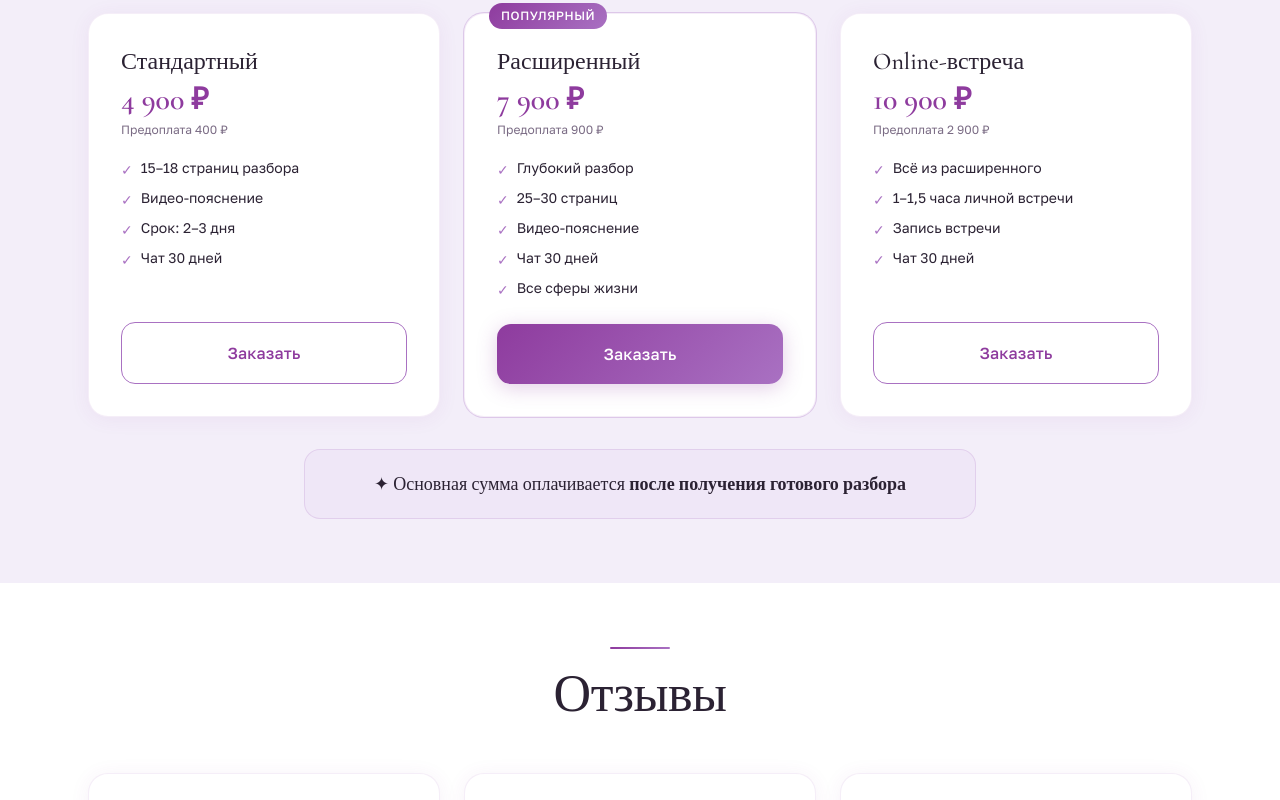
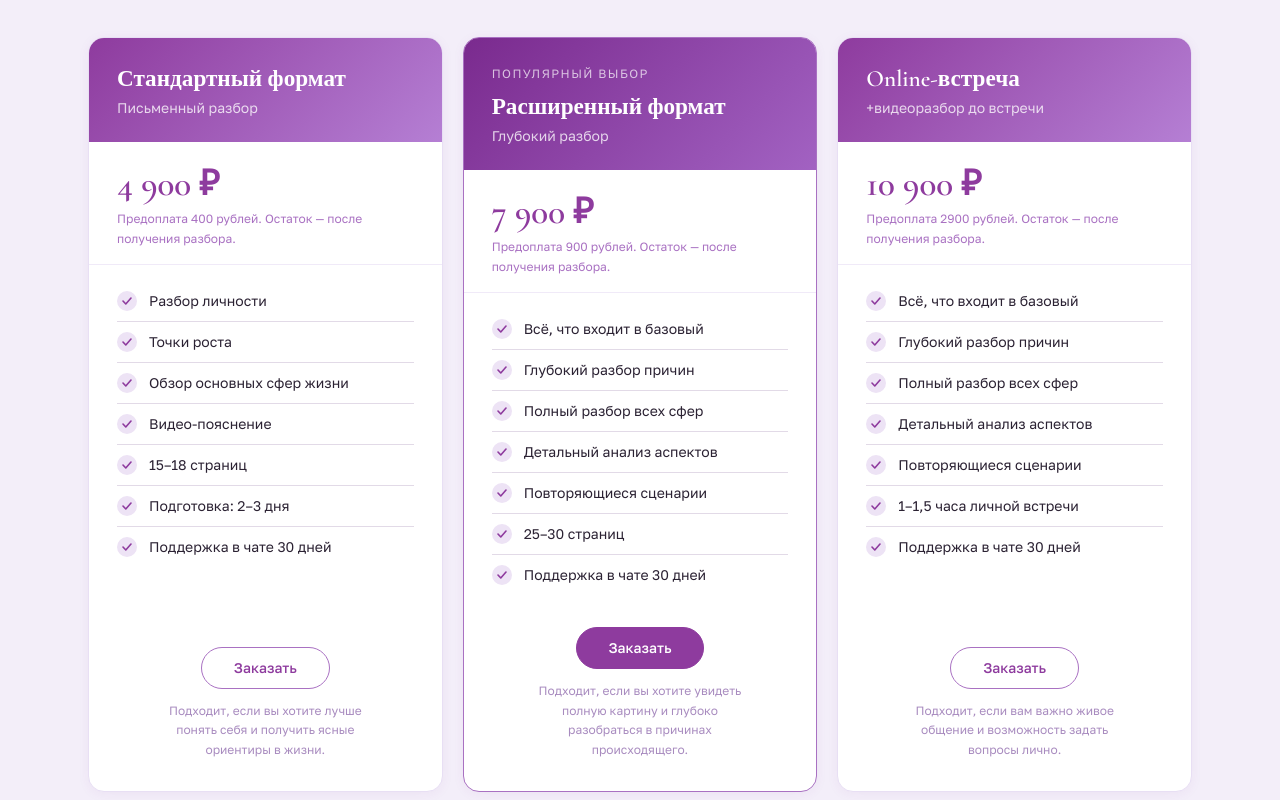
Before and after one commit to pr-poehali-dev/astrology-website-1, a React (Vite) app: page /natal in a window 1280 px wide. Shown: the part 2920-3720 px from the top of the page. Built offline with nearby package versions, Linux system fonts and the light colour scheme.

Commit message:
Переделка блока тарифов натальной карты

```diff
--- a/src/pages/Natal.tsx
+++ b/src/pages/Natal.tsx
@@ -35,25 +35,55 @@ const whatYouGet = [
 
 const tariffs = [
   {
-    name: 'Стандартный',
+    name: 'Стандартный формат',
+    subtitle: 'Письменный разбор',
     price: '4 900 ₽',
-    prepay: 'Предоплата 400 ₽',
+    prepayNote: 'Предоплата 400 рублей. Остаток — после получения разбора.',
     popular: false,
-    features: ['15–18 страниц разбора', 'Видео-пояснение', 'Срок: 2–3 дня', 'Чат 30 дней'],
+    features: [
+      'Разбор личности',
+      'Точки роста',
+      'Обзор основных сфер жизни',
+      'Видео-пояснение',
+      '15–18 страниц',
+      'Подготовка: 2–3 дня',
+      'Поддержка в чате 30 дней',
+    ],
+    caption: 'Подходит, если вы хотите лучше понять себя и получить ясные ориентиры в жизни.',
   },
   {
-    name: 'Расширенный',
+    name: 'Расширенный формат',
+    subtitle: 'Глубокий разбор',
     price: '7 900 ₽',
-    prepay: 'Предоплата 900 ₽',
+    prepayNote: 'Предоплата 900 рублей. Остаток — после получения разбора.',
     popular: true,
-    features: ['Глубокий разбор', '25–30 страниц', 'Видео-пояснение', 'Чат 30 дней', 'Все сферы жизни'],
+    features: [
+      'Всё, что входит в базовый',
+      'Глубокий разбор причин',
+      'Полный разбор всех сфер',
+      'Детальный анализ аспектов',
+      'Повторяющиеся сценарии',
+      '25–30 страниц',
+      'Поддержка в чате 30 дней',
+    ],
+    caption: 'Подходит, если вы хотите увидеть полную картину и глубоко разобраться в причинах происходящего.',
   },
   {
     name: 'Online-встреча',
+    subtitle: '+видеоразбор до встречи',
     price: '10 900 ₽',
-    prepay: 'Предоплата 2 900 ₽',
+    prepayNote: 'Предоплата 2900 рублей. Остаток — после получения разбора.',
     popular: false,
-    features: ['Всё из расширенного', '1–1,5 часа личной встречи', 'Запись встречи', 'Чат 30 дней'],
+    features: [
+      'Всё, что входит в базовый',
+      'Глубокий разбор причин',
+      'Полный разбор всех сфер',
+      'Детальный анализ аспектов',
+      'Повторяющиеся сценарии',
+      '1–1,5 часа личной встречи',
+      'Поддержка в чате 30 дней',
+    ],
+    caption: 'Подходит, если вам важно живое общение и возможность задать вопросы лично.',
   },
 ];
 
@@ -158,41 +188,119 @@ const Natal = () => {
       </section>
 
       {/* TARIFFS */}
-      <section id="tariffs" className="py-16 section-alt">
+      <section id="tariffs" className="py-20 section-alt">
         <div className="max-w-6xl mx-auto px-6">
-          <div className="text-center mb-12">
+          <div className="text-center mb-14">
             <div className="divider-soft mx-auto mb-4" />
             <h2 className="section-title mb-3">Тарифы</h2>
             <p className="section-subtitle max-w-lg mx-auto">Выберите подходящий формат</p>
           </div>
-          <div className="grid grid-cols-1 md:grid-cols-3 gap-6 mb-8">
+          <div className="grid grid-cols-1 md:grid-cols-3 gap-5 mb-10 items-stretch">
             {tariffs.map((t, i) => (
-              <div key={i} className={`card-soft p-8 relative flex flex-col ${t.popular ? 'ring-1 ring-purple-mid/30' : ''}`}>
+              <div
+                key={i}
+                className="flex flex-col rounded-2xl overflow-hidden"
+                style={{
+                  background: '#fff',
+                  border: t.popular ? '1.5px solid var(--color-purple-mid)' : '1.5px solid #e8dff4',
+                  boxShadow: '0 2px 12px 0 rgba(142,59,158,0.06)',
+                }}
+              >
+                {/* Шапка */}
+                <div
+                  className="px-7 pt-7 pb-6"
+                  style={{
+                    background: t.popular
+                      ? 'linear-gradient(135deg, #7a2a8e 0%, #a262c2 100%)'
+                      : 'linear-gradient(135deg, #8e3b9e 0%, #b57fd4 100%)',
+                  }}
+                >
                   {t.popular && (
-                  <div className="absolute -top-3 left-6">
-                    <span className="badge-popular">Популярный</span>
+                    <p className="font-golos text-xs tracking-widest uppercase mb-3" style={{ color: 'rgba(255,255,255,0.7)', letterSpacing: '0.12em' }}>
+                      Популярный выбор
+                    </p>
+                  )}
+                  <h3 className="font-cormorant font-semibold text-white mb-1" style={{ fontSize: '1.45rem', lineHeight: 1.2 }}>
+                    {t.name}
+                  </h3>
+                  <p className="font-golos text-sm" style={{ color: 'rgba(255,255,255,0.78)' }}>
+                    {t.subtitle}
+                  </p>
                 </div>
-                )}
-                <h3 className="font-cormorant text-2xl font-medium text-astro-text mb-1">{t.name}</h3>
-                <p className="font-cormorant text-3xl font-semibold text-purple-deep mb-1">{t.price}</p>
-                <p className="text-xs text-astro-muted font-golos mb-5">{t.prepay}</p>
-                <ul className="flex flex-col gap-2 flex-1 mb-6">
+
+                {/* Цена */}
+                <div className="px-7 pt-6 pb-4" style={{ borderBottom: '1px solid #f0eaf8' }}>
+                  <p className="font-cormorant font-bold" style={{ fontSize: '2.2rem', color: 'var(--color-purple-deep)', lineHeight: 1 }}>
+                    {t.price}
+                  </p>
+                  <p className="font-golos text-xs mt-2 leading-relaxed" style={{ color: 'var(--color-purple-mid)' }}>
+                    {t.prepayNote}
+                  </p>
+                </div>
+
+                {/* Список */}
+                <div className="flex-1 px-7 pt-4 pb-6">
+                  <ul className="divide-y" style={{ borderColor: '#f0eaf8' }}>
                     {t.features.map((f, j) => (
-                    <li key={j} className="flex items-start gap-2 text-sm font-golos text-astro-text">
-                      <span className="text-purple-mid mt-0.5">✓</span>
-                      {f}
+                      <li key={j} className="flex items-center gap-3 py-2.5">
+                        <span
+                          className="flex-shrink-0 w-5 h-5 rounded-full flex items-center justify-center"
+                          style={{ background: 'var(--color-purple-light)', color: 'var(--color-purple-deep)' }}
+                        >
+                          <svg width="10" height="8" viewBox="0 0 10 8" fill="none">
+                            <path d="M1 4L3.8 7L9 1" stroke="currentColor" strokeWidth="1.6" strokeLinecap="round" strokeLinejoin="round"/>
+                          </svg>
+                        </span>
+                        <span className="font-golos text-sm" style={{ color: 'var(--color-text)' }}>{f}</span>
                       </li>
                     ))}
                   </ul>
-                <a href="#form" className={t.popular ? 'btn-primary text-center' : 'btn-secondary text-center'}>
+                </div>
+
+                {/* Кнопка + подпись */}
+                <div className="px-7 pb-8 pt-2 flex flex-col items-center gap-3">
+                  <a
+                    href="#form"
+                    className="font-golos font-medium px-8 py-2.5 rounded-full text-sm transition-all"
+                    style={{
+                      background: t.popular ? 'var(--color-purple-deep)' : 'transparent',
+                      color: t.popular ? '#fff' : 'var(--color-purple-deep)',
+                      border: t.popular ? '1.5px solid var(--color-purple-deep)' : '1.5px solid var(--color-purple-mid)',
+                    }}
+                    onMouseEnter={(e) => {
+                      const el = e.currentTarget as HTMLAnchorElement;
+                      el.style.background = 'var(--color-purple-deep)';
+                      el.style.color = '#fff';
+                    }}
+                    onMouseLeave={(e) => {
+                      const el = e.currentTarget as HTMLAnchorElement;
+                      if (t.popular) {
+                        el.style.background = 'var(--color-purple-deep)';
+                        el.style.color = '#fff';
+                      } else {
+                        el.style.background = 'transparent';
+                        el.style.color = 'var(--color-purple-deep)';
+                      }
+                    }}
+                  >
                     Заказать
                   </a>
+                  <p className="font-golos text-xs text-center leading-relaxed" style={{ color: '#a88bbf', maxWidth: '220px' }}>
+                    {t.caption}
+                  </p>
+                </div>
               </div>
             ))}
           </div>
-          <div className="bg-purple-light/60 border border-purple-mid/20 rounded-2xl p-5 text-center max-w-2xl mx-auto">
-            <p className="font-cormorant text-lg text-astro-text">
-              ✦ Основная сумма оплачивается <strong>после получения готового разбора</strong>
+
+          {/* Нижняя плашка */}
+          <div
+            className="flex items-center justify-center gap-3 max-w-2xl mx-auto px-6 py-4 rounded-2xl"
+            style={{ background: 'var(--color-purple-light)', border: '1px solid #ddd0ef' }}
+          >
+            <span style={{ color: 'var(--color-purple-mid)', fontSize: '1rem' }}>✦</span>
+            <p className="font-cormorant text-base text-center" style={{ color: 'var(--color-text)' }}>
+              Основная сумма оплачивается <strong>после получения готового разбора</strong>
             </p>
           </div>
         </div>
```
Lines whose indentation alone changed are shown as unchanged.
